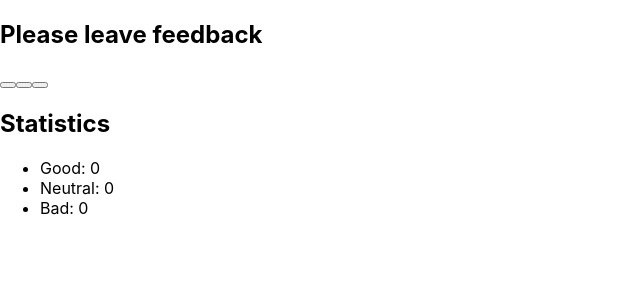
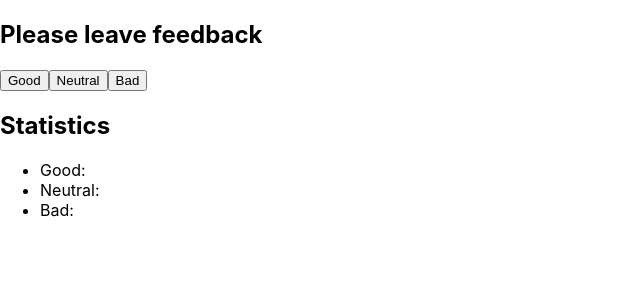
Before and after one commit to tekuzm/goit-react-hw-02-feedback, a React (Create React App) app: page / in a window 1280 px wide. Shown: the top 300 px of the page, without its empty margins (0-640 px from the left). Built offline with nearby package versions, Linux system fonts and the light colour scheme.

Commit message:
Add event onClick

```diff
--- a/src/components/App.jsx
+++ b/src/components/App.jsx
@@ -10,13 +10,24 @@ class App extends Component {
     bad: 0,
   };
 
-  onLeaveFeedback = () => {};
+  leaveFeedback = optionKey => {
+    if (optionKey === 'Good') {
+      this.setState({ good: this.state.good + 1 });
+    } else if (optionKey === 'Neutral') {
+      this.setState({ neutral: this.state.neutral + 1 });
+    } else {
+      this.setState({ bad: this.state.bad + 1 });
+    }
+  };
 
   render() {
     return (
       <div>
         <Section title="Please leave feedback">
-          <FeedbackOptions options={['Good', 'Neutral', 'Bad']} />
+          <FeedbackOptions
+            options={['Good', 'Neutral', 'Bad']}
+            onLeaveFeedback={this.leaveFeedback}
+          />
         </Section>
 
         <Section title="Statistics">
--- a/src/components/FeedbackOptions/FeedbackOptions.jsx
+++ b/src/components/FeedbackOptions/FeedbackOptions.jsx
@@ -1,7 +1,9 @@
-const FeedbackOptions = ({ options }) => (
+const FeedbackOptions = ({ options, onLeaveFeedback }) => (
   <div>
-    {options.map(({ name }) => (
-      <button key={name}>{name}</button>
+    {options.map(option => (
+      <button key={option} onClick={() => onLeaveFeedback(option)}>
+        {option}
+      </button>
     ))}
   </div>
 );
--- a/src/components/Statistics/Statistics.jsx
+++ b/src/components/Statistics/Statistics.jsx
@@ -1,8 +1,8 @@
-const Statistics = ({ good, neutral, bad }) => (
+const Statistics = ({ goodValue, neutralValue, badValue }) => (
   <ul>
-    <li>Good: {good}</li>
-    <li>Neutral: {neutral}</li>
-    <li>Bad: {bad}</li>
+    <li>Good: {goodValue}</li>
+    <li>Neutral: {neutralValue}</li>
+    <li>Bad: {badValue}</li>
   </ul>
 );
 
```
